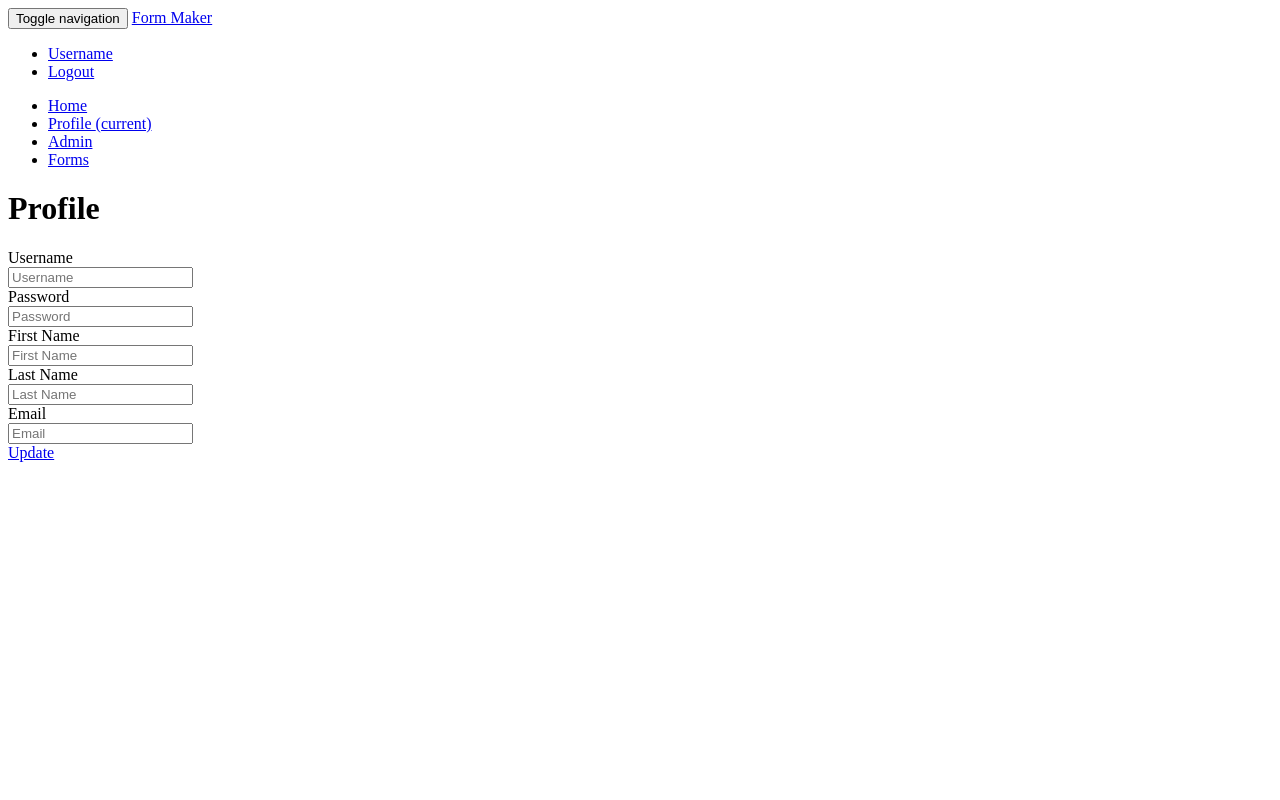
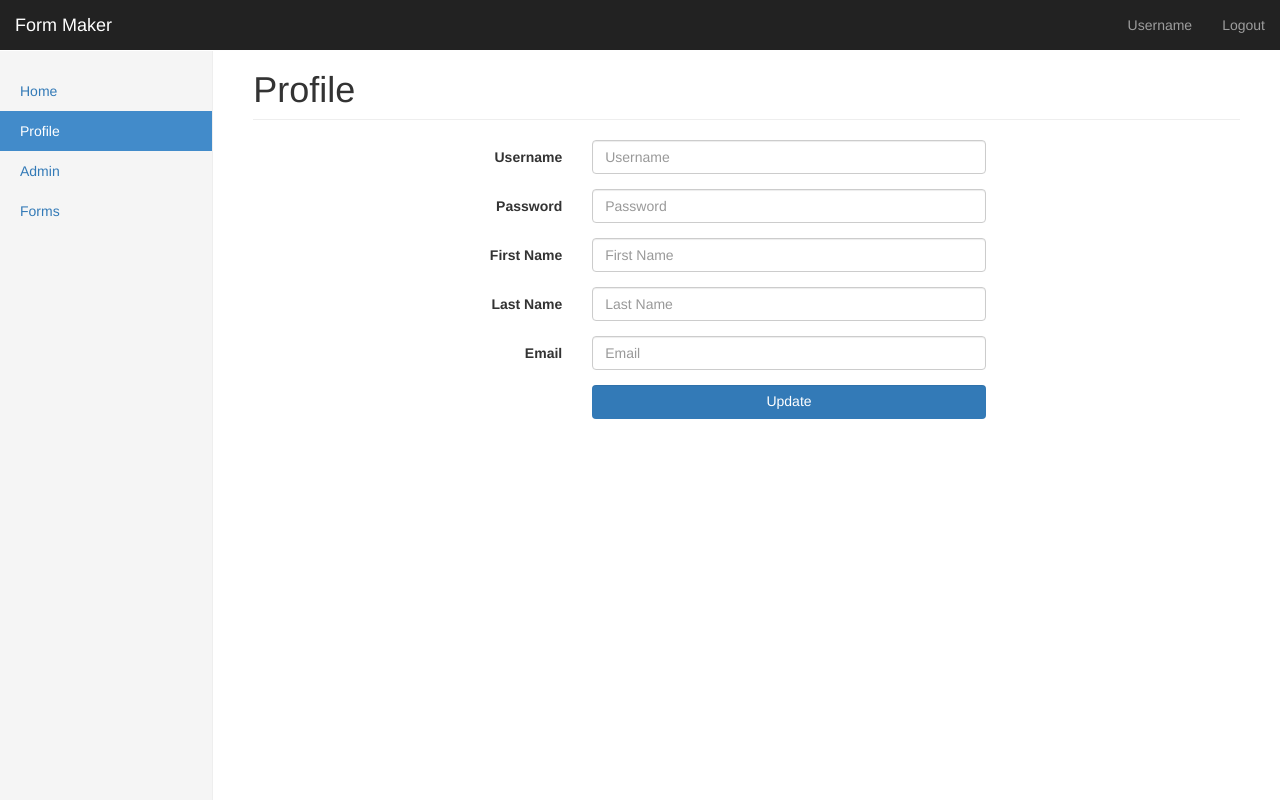
Before and after one commit to Juncai/WebDevSpring2016, a website: page public/assignment/profile.html in a window 1280 px wide. Drawn offline with nearby package versions, Linux system fonts and the light colour scheme.

Commit message:
Assignment 1

```diff
--- a/public/assignment/profile.html
+++ b/public/assignment/profile.html
@@ -8,11 +8,10 @@
     <meta name="description" content="Home page for form maker.">
     <meta name="author" content="Jun Cai">
     <title>Profile</title>
-    <!--<link href="../../dist/css/bootstrap.min.css" rel="stylesheet">-->
-    <link rel="import" href="imports/template.html">
-    <!-- <link href="../../assets/css/ie10-viewport-bug-workaround.css" rel="stylesheet"> -->
-    <!-- Optional theme -->
-    <!--<link rel="stylesheet" href="https://maxcdn.bootstrapcdn.com/bootstrap/3.3.6/css/bootstrap-theme.min.css" integrity="sha384-fLW2N01lMqjakBkx3l/M9EahuwpSfeNvV63J5ezn3uZzapT0u7EYsXMjQV+0En5r" crossorigin="anonymous">-->
+    <link rel="stylesheet" href="https://maxcdn.bootstrapcdn.com/bootstrap/3.3.6/css/bootstrap.min.css">
+    <link href="css/dashboard.css" rel="stylesheet">
+    <script src="https://code.jquery.com/jquery-1.12.0.min.js"></script>
+    <script src="https://maxcdn.bootstrapcdn.com/bootstrap/3.3.6/js/bootstrap.min.js"></script>
 </head>
 <body>
 <nav class="navbar navbar-inverse navbar-fixed-top">
```
Also changed, not shown: public/assignment/register.html (+4 -5 lines).
